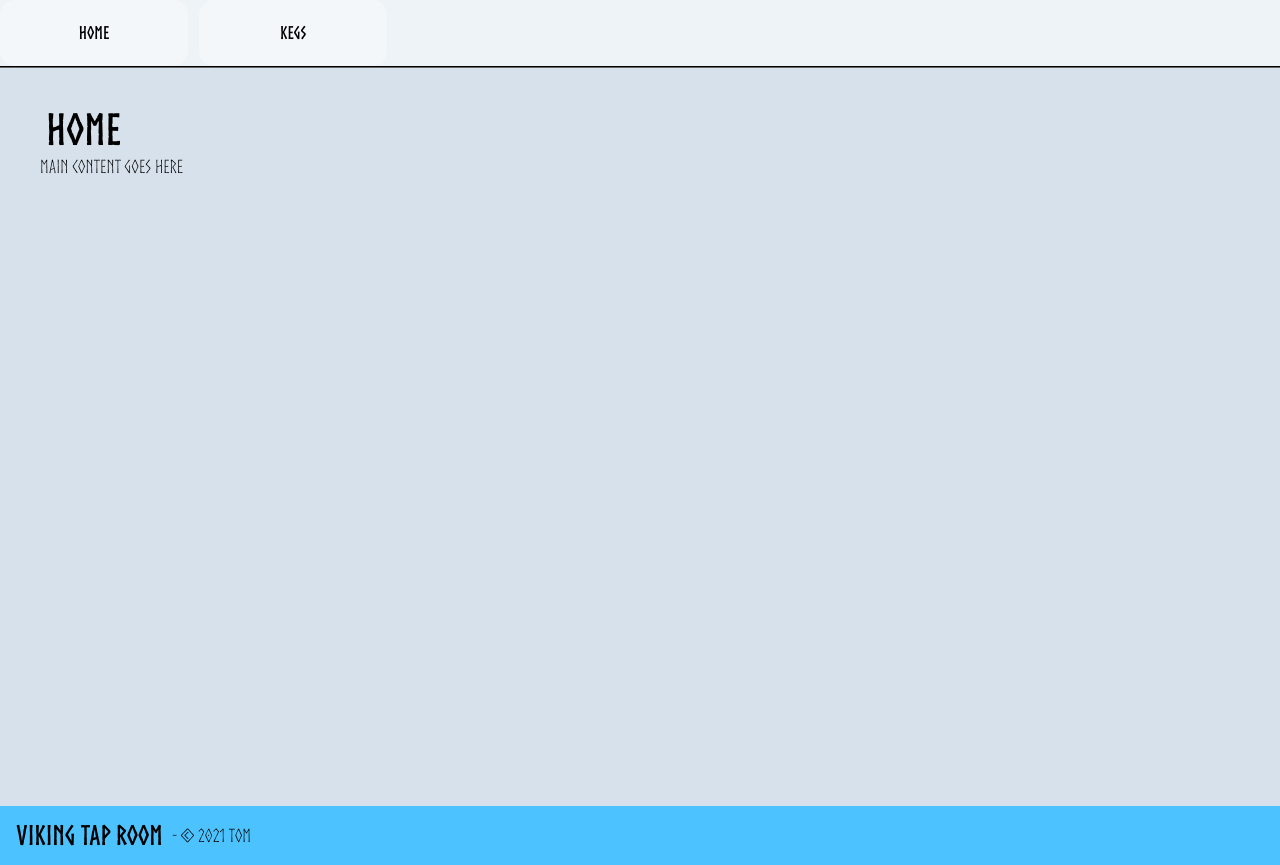
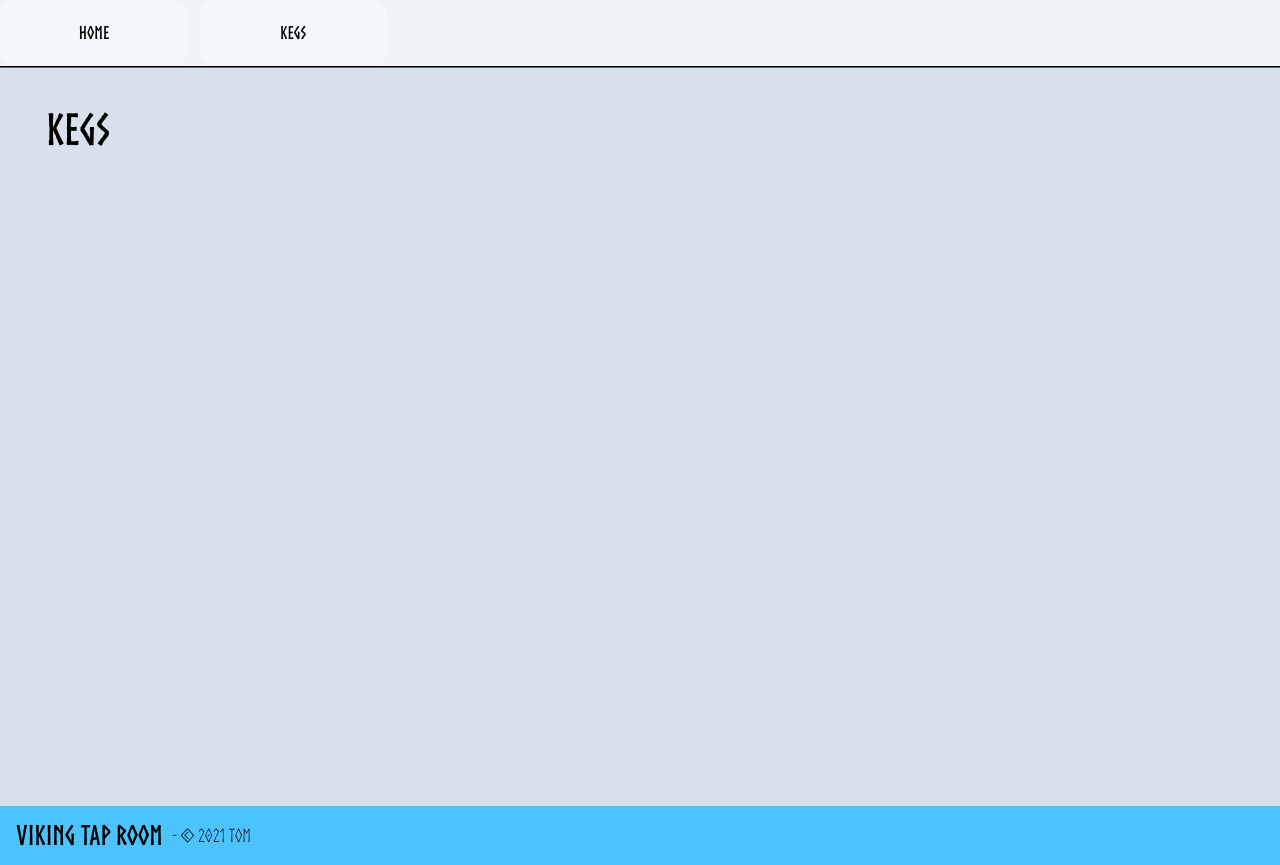
Before and after one commit to Usarneme/Viking_Tap_Room_Redux, a React (Create React App) app in the folder client/: page /kegs in a window 1280 px wide. Built offline with nearby package versions, Linux system fonts and the light colour scheme.

Commit message:
:bug: fixes a router bug by changing order so default / route is last

```diff
--- a/client/src/App.js
+++ b/client/src/App.js
@@ -23,12 +23,12 @@ class App extends Component {
   constructor(props) {
     super(props)
     this.state = {
-      kegs: this.getKegsFromStorage() || defaultKegs
+      kegs: defaultKegs
     }
   }
 
   getKegsFromStorage = () => {
-    return JSON.parse(localStorage.getItem('viking_tap_room_kegs')) || []
+    return JSON.parse(localStorage.getItem('viking_tap_room_kegs')) || null
   }
 
   setKegsToStorage = () => {
@@ -36,22 +36,26 @@ class App extends Component {
   }
 
   render() {
+    console.log(defaultKegs)
+
     return (
+      <div>
         <Router>
           <Navbar />
           <Switch>
-          <Route path="/">
-            <Home />
-          </Route>
             <Route path="/kegs">
-            <Kegs />
+              <Kegs kegs={this.state.kegs} />
             </Route>
             <Route path="/kegs/:id">
-            <Keg />
+              <Keg kegs={this.state.kegs} />
+            </Route>
+            <Route path="/">
+              <Home kegs={this.state.kegs} />
             </Route>
           </Switch>
+        </Router>
         <Footer />
-    </Router>
+      </div>
     )
   }
 }
--- a/client/src/components/KegsList.js
+++ b/client/src/components/KegsList.js
@@ -0,0 +1,17 @@
+import React from 'react'
+import PropTypes from 'prop-types'
+import SingleKeg from './SingleKeg'
+
+function KegsList(props) {
+  return (
+    <div>
+      {props.kegs.map(keg => <SingleKeg keg={keg} />)}
+    </div>
+  )
+}
+
+KegsList.propTypes = {
+  kegs: PropTypes.array.isRequired
+}
+
+export default KegsList
--- a/client/src/pages/Home.js
+++ b/client/src/pages/Home.js
@@ -1,12 +1,19 @@
 import React from 'react'
+import PropTypes from 'prop-types'
 import Header from './../components/Header'
+import KegsList from '../components/KegsList'
 
-function Home() {
+function Home(props) {
   return(
     <div className='container'>
-    <Header title='Home' />
-      main content goes here
+      <Header title='Home' />
+      {/* <KegsList kegs={props.kegs} /> */}
     </div>
   )
 }
+
+Home.propTypes = {
+  kegs: PropTypes.array.isRequired
+}
+
 export default Home
--- a/client/src/pages/Keg.js
+++ b/client/src/pages/Keg.js
@@ -1,5 +1,6 @@
 import React, { useParams } from 'react'
 import PropTypes from 'prop-types'
+import SingleKeg from './../components/SingleKeg'
 
 function Keg(props) {
   const { id } = useParams()
@@ -7,11 +8,13 @@ function Keg(props) {
   return (
     <div>
       <h1>Viewing Keg #{id}</h1>
+      <SingleKeg keg={props.keg} />
     </div>
   )
 }
 
 Keg.propTypes = {
+  kegs: PropTypes.array.isRequired
 }
 
 export default Keg
--- a/client/src/pages/Kegs.js
+++ b/client/src/pages/Kegs.js
@@ -1,14 +1,19 @@
 import React from 'react'
+import PropTypes from 'prop-types'
 import Header from './../components/Header'
-import KegsList from '../components/KegsList'
+import KegsList from './../components/KegsList'
 
-function Kegs() {
+function Kegs(props) {
   return (
     <div className='container'>
-    <Header title='Kegs' />
-      <KegsList />
+      <Header title='Kegs' />
+      {/* <KegsList kegs={props.kegs} /> */}
     </div>
   )
 }
 
+Kegs.propTypes = {
+  kegs: PropTypes.array.isRequired
+}
+
 export default Kegs
```
Also changed, not shown: client/src/components/SingleKeg.js (added). Lines whose indentation alone changed are shown as unchanged.
